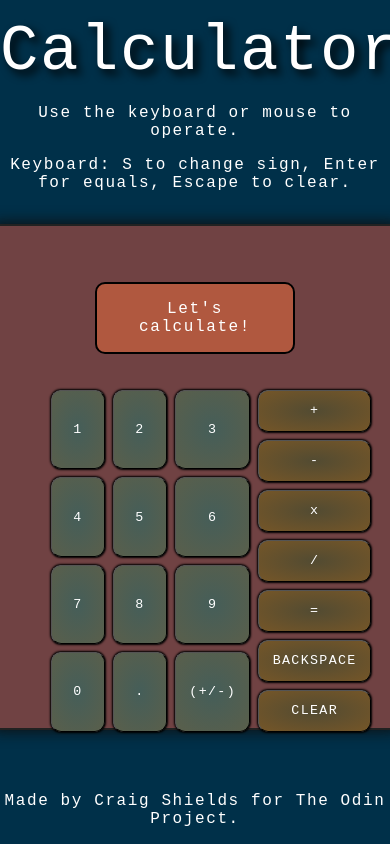
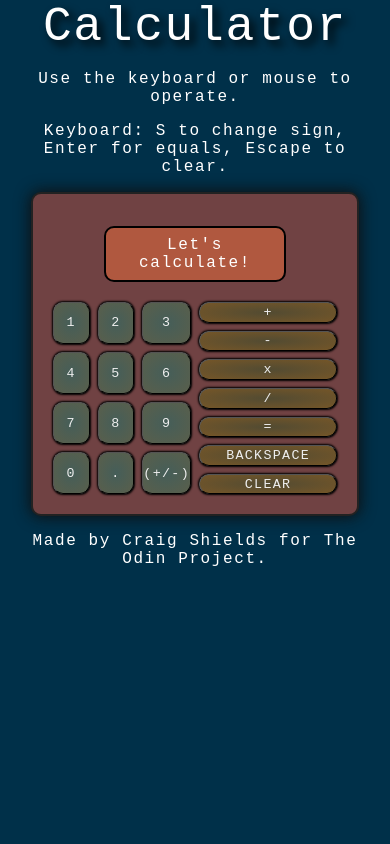
Before and after one commit to cshields1/calculator, a plain HTML site: page index.html in a window 390 px wide. Drawn offline with Linux system fonts and the light colour scheme; a web font is replaced by a local one.

Commit message:
Make styling responsive

```diff
--- a/styles.css
+++ b/styles.css
@@ -101,10 +101,10 @@ body {
 }
 
 header {
-  margin: 1rem auto;
+  padding: 0 1rem;
 }
 header h1 {
-  font-size: 64px;
+  font-size: 3em;
   text-shadow: 5px 5px 10px black;
 }
 header p {
@@ -122,17 +122,16 @@ main .calculator {
   border: 2px solid #222222;
   border-radius: 10px;
   box-shadow: 0px 0px 15px 1px #0f0f0f;
-  padding: 2.5rem;
-  margin: 1rem auto;
-  height: 50vh;
+  padding: 1rem;
+  width: 75%;
 }
 main .calculator #display {
-  margin: 1rem auto;
   border: 2px solid black;
   border-radius: 10px;
   min-height: 1em;
   width: 50%;
-  padding: 1rem;
+  margin: 1rem auto;
+  padding: 0.5rem 1rem;
   background-color: #b0583f;
 }
 main .calculator button {
@@ -140,17 +139,17 @@ main .calculator button {
   text-align: center;
   letter-spacing: 0.1em;
   line-height: 1em;
-  padding: 1em;
+  padding: 0.2em 0;
   border-width: 1px;
   border-radius: 10px;
   box-shadow: 0 0 2px 1px black;
+  color: #eee;
+  margin: 0.25rem;
 }
 main .calculator .buttons {
   width: 100%;
-  display: flex;
-  justify-content: space-between;
-  margin: 1rem auto;
-  padding: 1rem;
+  display: grid;
+  grid-template-columns: 1fr 1fr;
 }
 main .calculator .keypad-btns {
   display: grid;
@@ -158,23 +157,18 @@ main .calculator .keypad-btns {
 }
 main .calculator .keypad-btns button {
   background-image: radial-gradient(#455e59, #5a5f4b);
-  color: white;
-  margin: 0.25rem;
 }
 main .calculator .operator-btns {
   display: grid;
 }
 main .calculator .operator-btns button {
   background-image: radial-gradient(#524b32, #755628);
-  color: white;
-  margin: 0.25rem;
 }
 
 footer {
-  position: fixed;
-  bottom: 1rem;
-  width: 100%;
+  width: 95%;
   text-align: center;
+  margin: 1rem auto;
 }
 
 /*# sourceMappingURL=styles.css.map */
```
